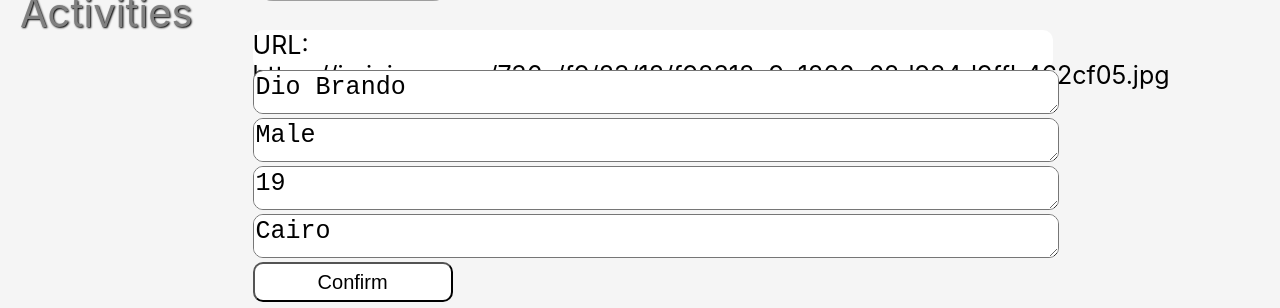
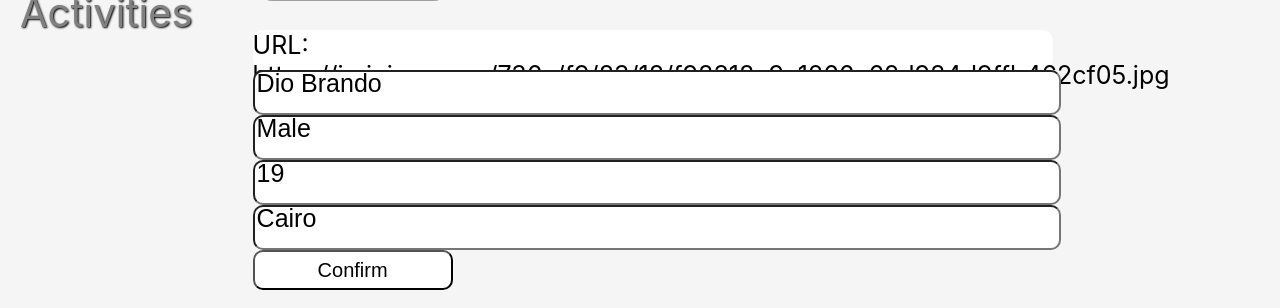
Before and after one commit to HOC3H6COONa/Front, a React (Create React App) app in the folder front/: page /EditProfile in a window 1280 px wide. Shown: the part 284-592 px from the top of the page. Built offline with nearby package versions, Linux system fonts and the light colour scheme; no server answers; grey boxes are pictures that could not be loaded.

Commit message:
added react-final-form lib

```diff
--- a/front/src/Components/Profile/EditProfile/EditProfile.jsx
+++ b/front/src/Components/Profile/EditProfile/EditProfile.jsx
@@ -40,13 +40,13 @@ const EditProfile =(props) =>{
             <img className={classes.img} src={props.state.url}/>
             <div className={classes.profile}>
                 <div className={classes.textarea}> URL: {props.state.url}</div>
-                <textarea className={classes.textarea} onChange={onNameChange} ref={newNameElement}
+                <input className={classes.textarea} onChange={onNameChange} ref={newNameElement}
                           value={props.state.EditNameText}/>
-                <textarea className={classes.textarea} onChange={onGenderChange} ref={newGenderElement}
+                <input className={classes.textarea} onChange={onGenderChange} ref={newGenderElement}
                           value={props.state.EditGenderText}/>
-                <textarea className={classes.textarea} onChange={onAgeChange} ref={newAgeElement}
+                <input className={classes.textarea} onChange={onAgeChange} ref={newAgeElement}
                           value={props.state.EditAgeText}/>
-                <textarea className={classes.textarea} onChange={onCityChange} ref={newCityElement}
+                <input className={classes.textarea} onChange={onCityChange} ref={newCityElement}
                           value={props.state.EditCityText}/>
                 <div className={classes.profile2}>
                     <NavLink to={'/profile'}>
--- a/package.json
+++ b/package.json
@@ -1,5 +1,7 @@
 {
   "dependencies": {
+    "final-form": "^4.20.9",
+    "react-final-form": "^6.5.9",
     "redux-thunk": "^2.4.2"
   }
 }
```
Also changed, not shown: 1 other file (tests, documents, lock files or other folders).
